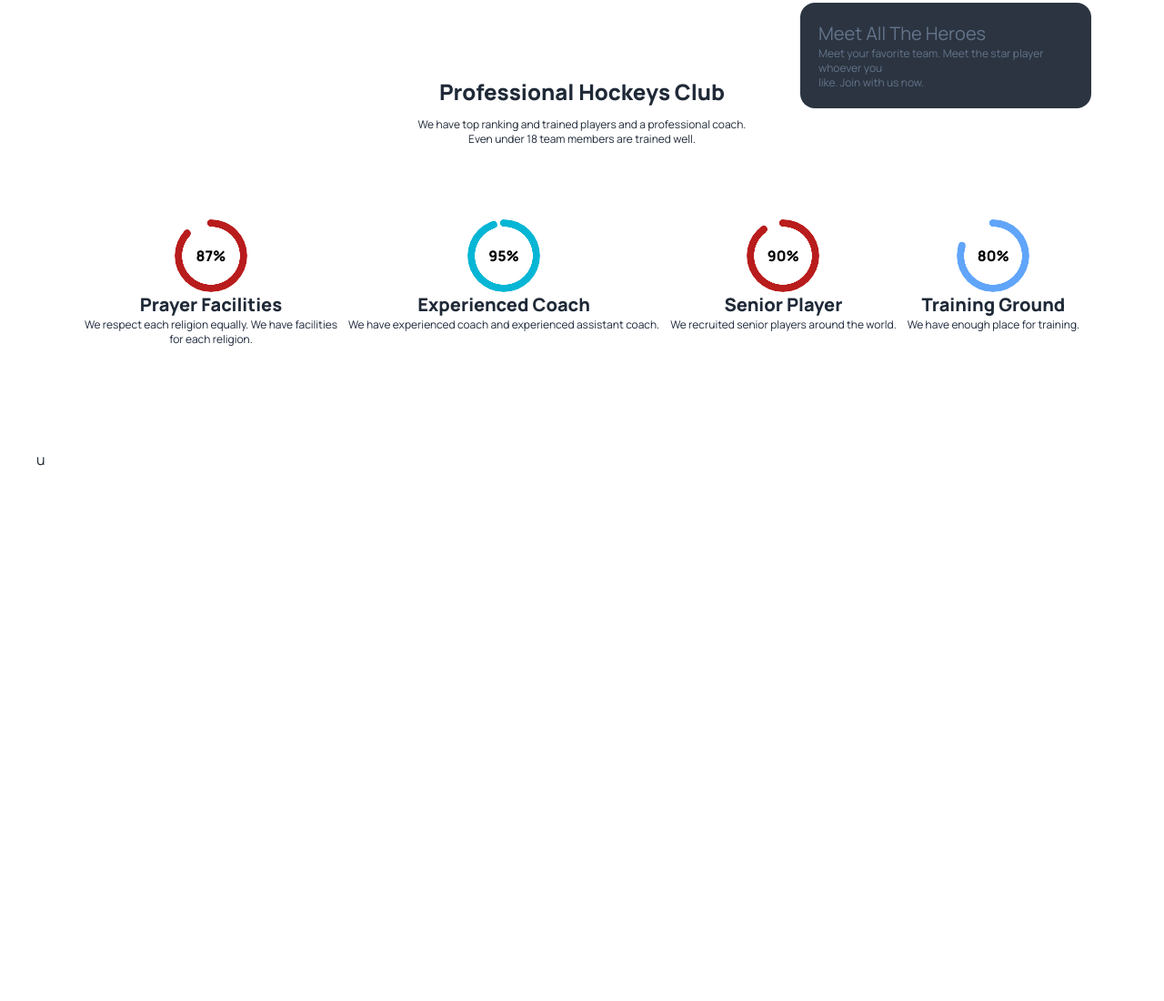
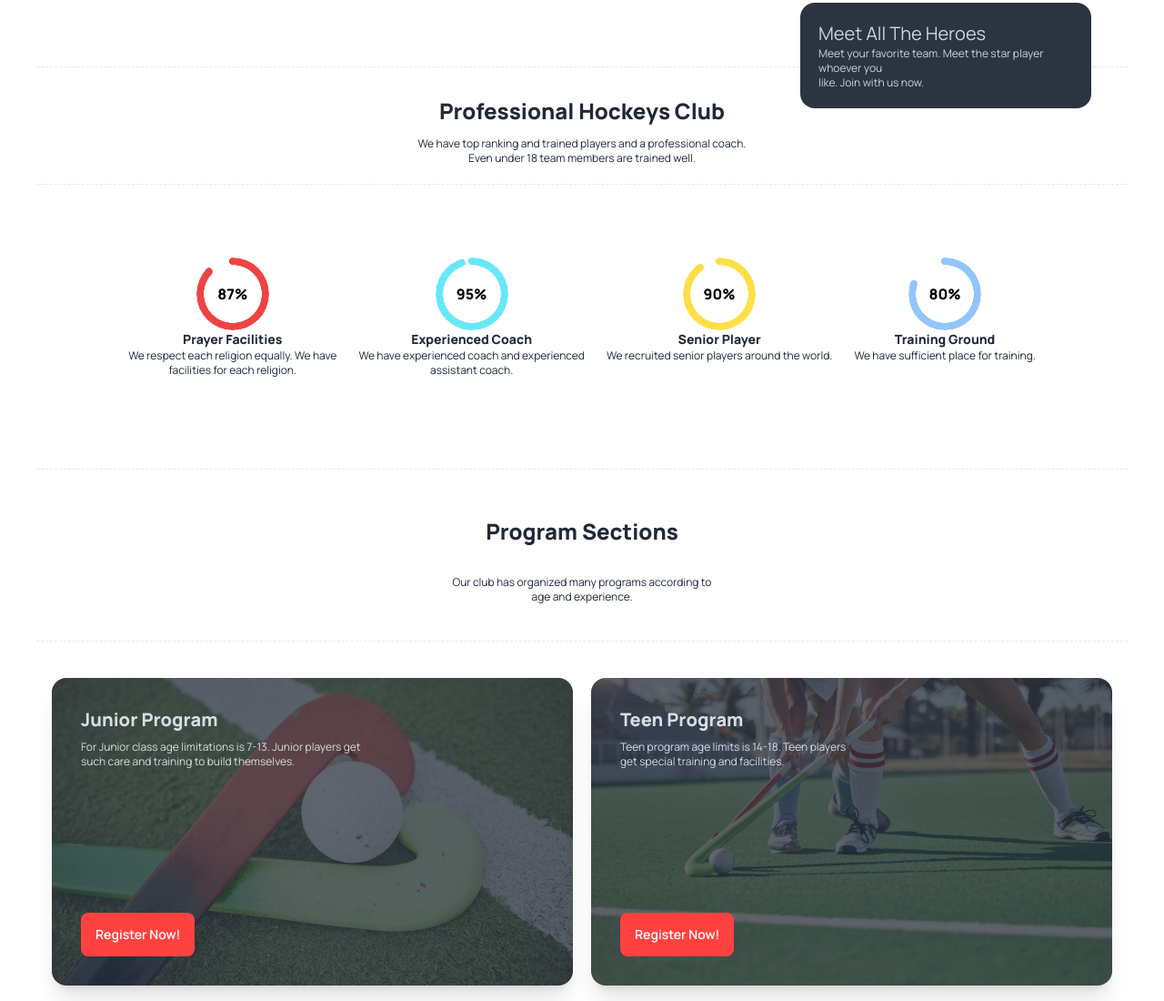
Before and after one commit to farzanaAkter12/Hockeys-Assignment, a plain HTML site: page index.html in a window 1280 px wide. Shown: the part 677-1777 px from the top of the page at 91% size. Before the commit the page ends 1194 px from the top, so only its background shows below. Drawn offline with nearby package versions, Linux system fonts and the light colour scheme.

Commit message:
program section added

```diff
--- a/index.html
+++ b/index.html
@@ -96,7 +96,7 @@
                 </div>
             </div>
         </div>
-        <div class="bg-neutral text-slate-500 static w-full border-none rounded-2xl p-5 flex flex-col
+        <div class="bg-neutral text-slate-300 static w-full border-none rounded-2xl p-5 flex flex-col
         lg:flex-col lg:w-1/4
                     lg:absolute lg:bottom-1 lg:right-20 ">
             <h4 class="text-xl">Meet All The Heroes</h4>
@@ -107,46 +107,97 @@
     </header>
 
     <main class="my-28">
+        <hr class="border-1 border-dashed font-extralight text-black my-5 w-full">
         <section class="flex flex-col items-center text-center">
             <h3 class="text-2xl font-extrabold my-3">Professional Hockeys Club</h3>
             <p class="text-xs  font-thin">We have top ranking and trained players and a professional coach. <br>
             Even under 18 team members are trained well.</p>
         </section>
-        <section class="flex flex-col lg:flex-row gap-3 justify-center my-20">
+        <hr class="border-1 border-dashed font-extralight text-black my-5 w-full">
+        <!--percentage section -->
+        <section class="flex flex-col lg:flex-row gap-6 justify-center my-20">
             <div class="text-center">
-                <div class="radial-progress text-red-700" style="--value:87;" role="progressbar">
+                <div class="radial-progress text-red-500" style="--value:87;" role="progressbar">
                     <span class="font-extrabold text-black">87%</span></div>
-                    <h4 class="text-xl  font-extrabold">Prayer Facilities</h4>
-                    <p class="text-xs  font-thin text-slate-800">We respect each religion equally. We have
-                        facilities <br>for each religion.
+                    <h4 class="text-sm  font-extrabold">Prayer Facilities</h4>
+                    <p class="text-xs  font-thin text-slate-800">We respect each religion equally. We have <br>
+                        facilities for each religion.
                     </p>
             </div>
             <div class="text-center">
-                <div class="radial-progress text-cyan-500" style="--value:95;" role="progressbar">
+                <div class="radial-progress text-cyan-300" style="--value:95;" role="progressbar">
                     <span class="font-extrabold text-black">95%</span>
                 </div>
-                <h4 class="text-xl  font-extrabold">Experienced Coach</h4>
-                <p class="text-xs  font-thin text-slate-800">We have experienced coach and experienced assistant
+                <h4 class="text-sm  font-extrabold">Experienced Coach</h4>
+                <p class="text-xs  font-thin text-slate-800">We have experienced coach and experienced <br>
+                     assistant
                     coach.
                 </p>
             </div>
             <div class="text-center">
-                <div class="radial-progress text-red-700" style="--value:90;" role="progressbar">
+                <div class="radial-progress text-yellow-300" style="--value:90;" role="progressbar">
                     <span class="font-extrabold text-black">90%</span>
                 </div>
-                <h4 class="text-xl  font-extrabold">Senior Player</h4>
+                <h4 class="text-sm  font-extrabold">Senior Player</h4>
                 <p class="text-xs  font-thin text-slate-800">We recruited senior players around the world.
                 </p>
             </div>
             <div class="text-center">
-                <div class="radial-progress text-blue-400" style="--value:80;" role="progressbar">
+                <div class="radial-progress text-blue-300" style="--value:80;" role="progressbar">
                     <span class="font-extrabold text-black">80%</span>
                 </div>
-                <h4 class="text-xl  font-extrabold">Training Ground</h4>
-                <p class="text-xs  font-thin text-slate-800">We have enough place for training.</p>
+                <h4 class="text-sm  font-extrabold">Training Ground</h4>
+                <p class="text-xs  font-thin text-slate-800">We have sufficient place for training.</p>
             </div>
         </section>
-    </main>u
+        <!--program section -->
+        <section class="my-4 flex flex-col gap-5 text-center">
+            <hr class="border-1 border-dashed font-extralight text-black my-5 w-full">
+            <div class="flex flex-col justify-center gap-5 items-center text-center">
+                <h3 class="text-2xl font-extrabold my-3">Program Sections</h3>
+                <p class="text-xs  font-thin text-slate-800">Our club has organized many programs according to <br>
+                age and experience. </p>
+            </div>
+            <hr class="border-1 border-dashed font-extralight text-black my-5 w-full">
+            <div class="flex gap-5 flex-col justify-center lg:flex-row w-full">
+                <div class="card bg-base-100 shadow-xl image-full">
+                    <figure><img src="Images/2.png" alt="Shoes" /></figure>
+                    <div class="card-body text-left">
+                        <h2 class="card-title  font-extrabold">Junior Program</h2>
+                        <p class="font-light text-xs">For Junior class age limitations is 7-13. Junior players get <br>
+                        such care and training to build themselves.</p>
+                        <div class="card-actions justify-start">
+                        <button class="btn bg-FF4240 text-white border-0">Register Now!</button>
+                        </div>
+                    </div>
+                </div>
+                <div class="card   bg-base-100 shadow-xl image-full ">
+                    <figure ><img src="Images/3.png" alt="Shoes" /></figure>
+                    <div class="card-body text-left">
+                        <h2 class="card-title font-extrabold">Teen Program</h2>
+                        <p class="font-light text-xs">Teen program age limits is 14-18. Teen players <br>
+                        get special training and facilities.</p>
+                        <div class="card-actions justify-start">
+                            <button class="btn bg-FF4240 text-white border-0">Register Now!</button>
+                        </div>
+                    </div>
+                </div>
+            </div>
+            <div class="flex justify-center">
+                <div class="card  bg-base-100 shadow-xl image-full">
+                    <figure><img src="Images/4.png" alt="Shoes" /></figure>
+                    <div class="card-body text-left">
+                        <h2 class="card-title font-extrabold">Professional Program</h2>
+                        <p class="font-light text-xs ">For professional age limits is 19 to 40. For professional<br>
+                        we arranged special training and support.</p>
+                        <div class="card-actions justify-start">
+                            <button class="btn bg-FF4240 text-white border-0">Register Now!</button>
+                        </div>
+                    </div>
+                </div>
+            </div>
+        </section>
+    </main>
 
     <footer>
 
```
